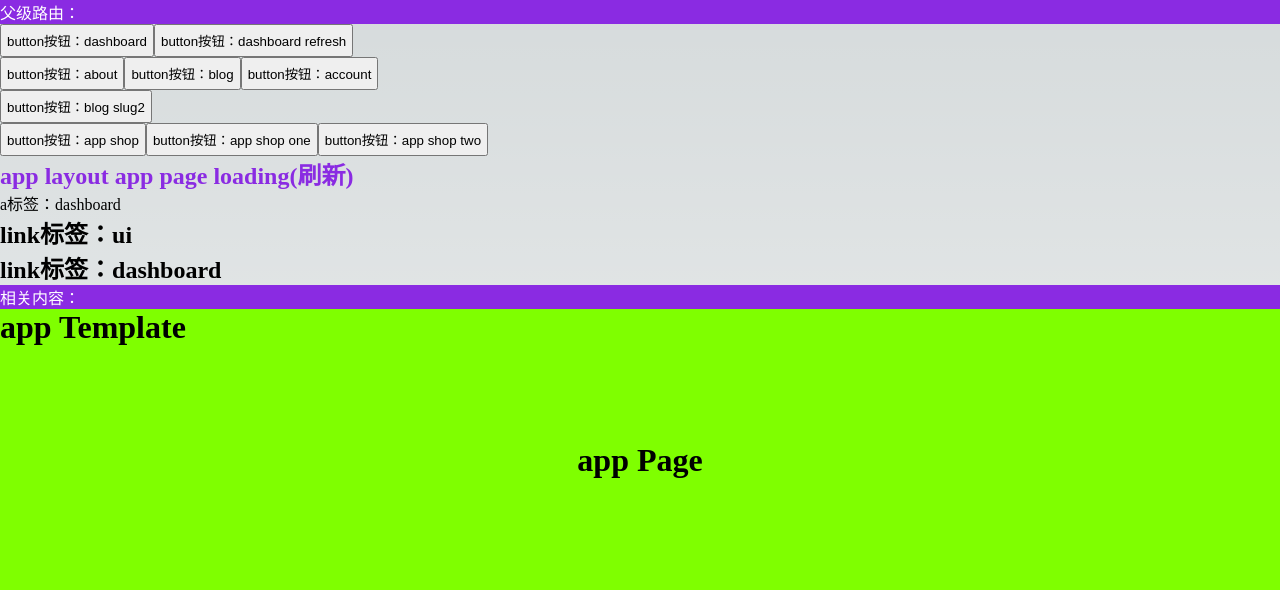
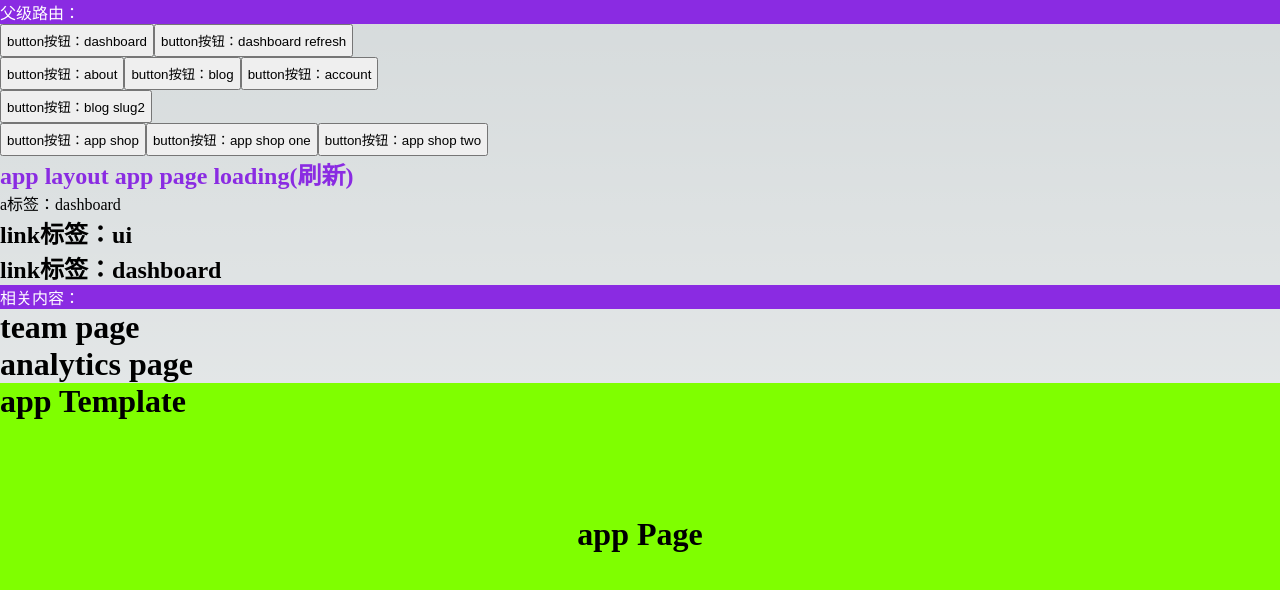
Before and after one commit to linround/next_test, a Next.js app: page / in a window 1280 px wide. Shown: the top 590 px of the page. Built offline with nearby package versions, Linux system fonts and the light colour scheme.

Commit message:
feature:route module

```diff
--- /dev/null
+++ b/app/@analytics/page.tsx
@@ -0,0 +1,6 @@
+// 会被当作app template 的子元素。复用template形成一个结构。然后 这个结构被渲染在app page中
+export default function page(){
+  return (
+    <h1>analytics page</h1>
+  )
+}
--- /dev/null
+++ b/app/@auth/login/default.tsx
@@ -0,0 +1,3 @@
+export default function Default(){
+  return null
+}
--- /dev/null
+++ b/app/@auth/login/page.tsx
@@ -0,0 +1,5 @@
+export default function page() {
+  return (
+    <h1>login page</h1>
+  )
+}
--- /dev/null
+++ b/app/@team/page.tsx
@@ -0,0 +1,6 @@
+export default  function page(){
+
+  return (
+    <h1> team page</h1>
+  )
+}
--- /dev/null
+++ b/app/@team/settings/page.tsx
@@ -0,0 +1,5 @@
+export default  function page(){
+  return (
+    <h1>team setting</h1>
+  )
+}
--- a/app/layout.tsx
+++ b/app/layout.tsx
@@ -10,13 +10,20 @@ export const metadata = {
 
 export default function RootLayout({
   children,
+  team,
+  analytics,
+  auth
 }: {
   children: React.ReactNode
+  team: React.ReactNode
+  analytics: React.ReactNode
+  auth:React.ReactNode
 }) {
   return (
     <html lang="en">
       <body>
       <div className={'app layout'} >
+        <div>{auth}</div>
         <p style={{background:'blueviolet',color:'white'}}>父级路由：</p>
         <ButtonNavigation />
         <Navigation href={'/'}>app layout   app page loading(刷新)</Navigation>
@@ -27,7 +34,10 @@ export default function RootLayout({
         {/*<p><div></div></p>*/}
         <Navigation href={'/ui'} >link标签：ui</Navigation>
         <Navigation href={'/dashboard'}>link标签：dashboard</Navigation>
+
         <p style={{background:'blueviolet',color:'white'}}>相关内容：</p>
+        <div>{team}</div>
+        <div>{analytics}</div>
         <div style={{backgroundColor:'chartreuse'}} >{children}</div>
       </div>
       </body>
--- /dev/null
+++ b/app/photo/[id]/page.tsx
@@ -0,0 +1,5 @@
+export default function page(){
+  return (
+    <h1>photo page id</h1>
+  )
+}
--- /dev/null
+++ b/app/photo/page.tsx
@@ -0,0 +1,5 @@
+export default function page(){
+  return (
+    <h1>photo page</h1>
+  )
+}
```
Also changed, not shown: app/@team/loading.tsx (added, +7 -0 lines).
